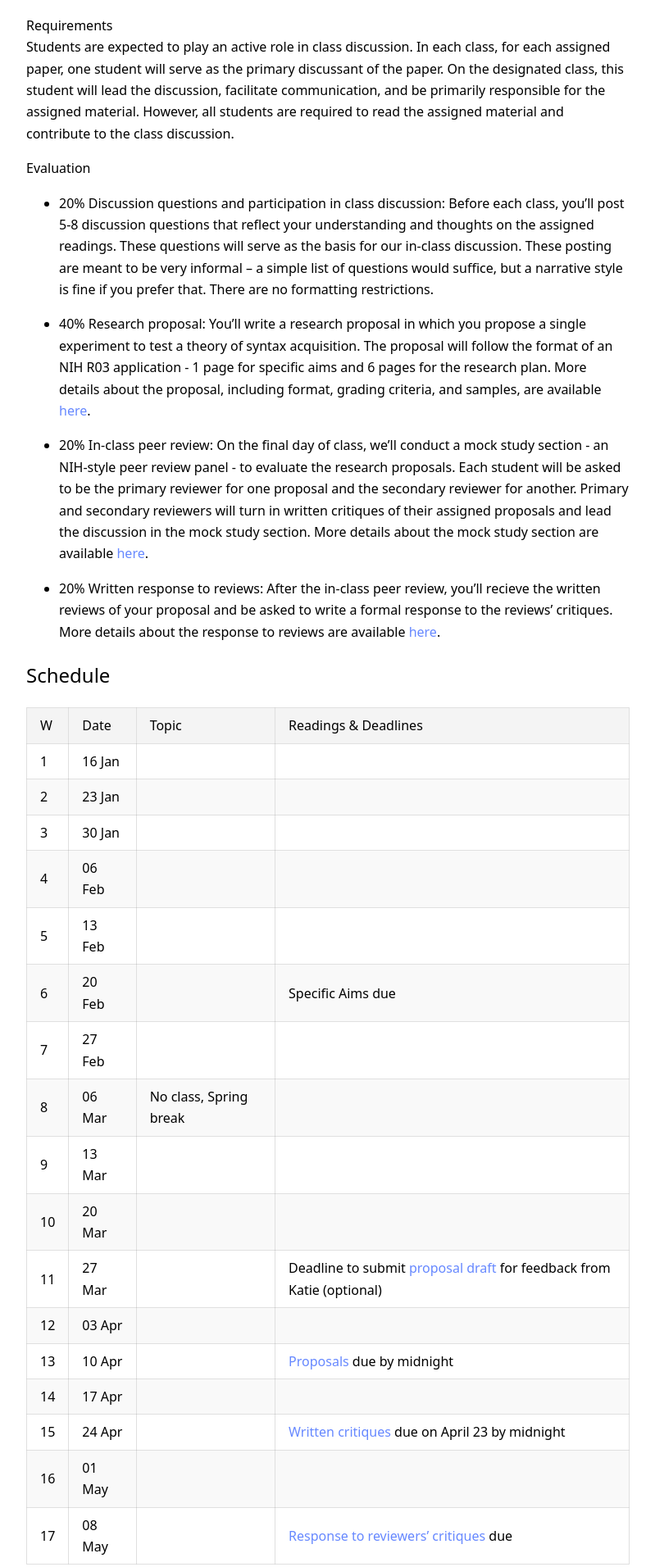
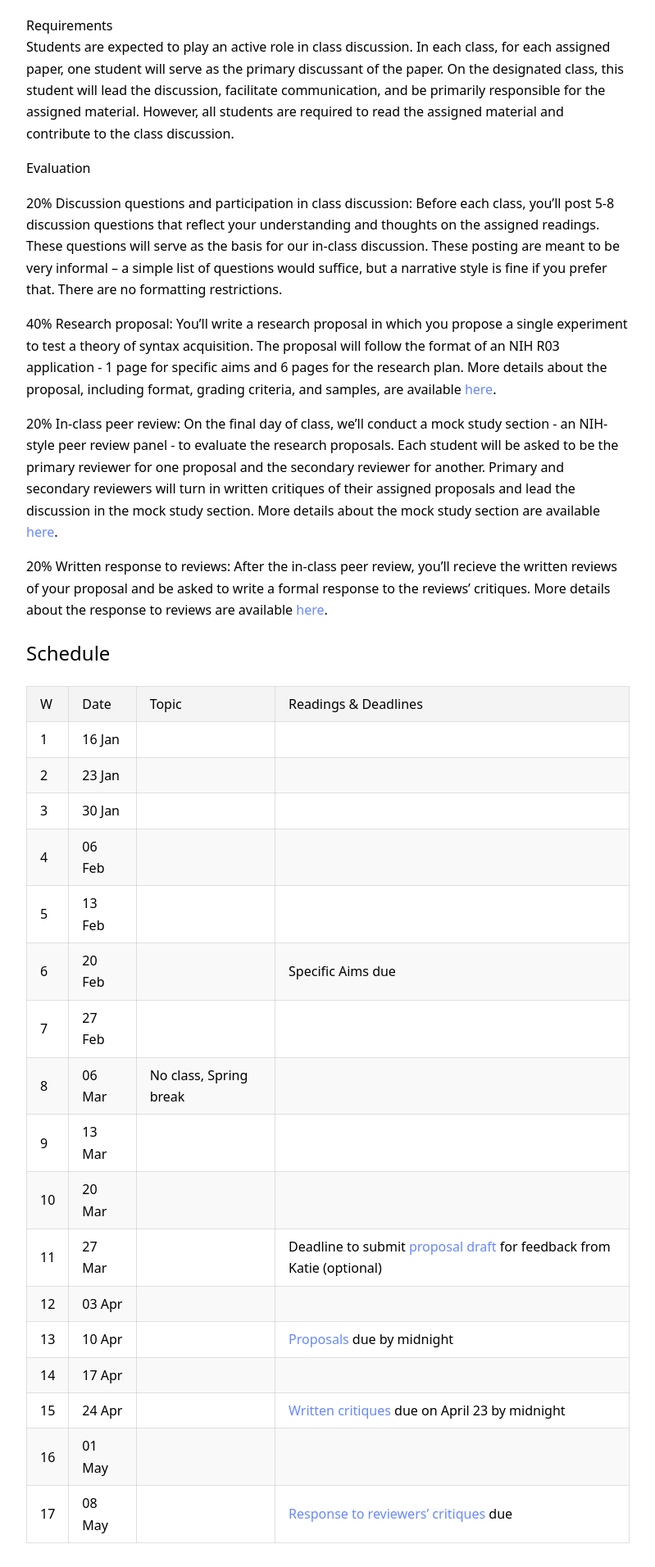
Before and after one commit to kschuler/ling001, a Jekyll site: the page built from index.md, in a window 1280 px wide. Shown: the part 594-2506 px from the top of the page at 82% size, without its empty margins (240-1039 px from the left). Built offline with Jekyll 4.4.1, drawn with Linux system fonts in a browser that asks for light colours.

```diff
--- a/index.md
+++ b/index.md
@@ -20,13 +20,13 @@ Students are expected to play an active role in class discussion. In each class,
 
 **Evaluation**
 
-* **20% Discussion questions and participation in class discussion**: Before each class, you'll post 5-8 discussion questions that reflect your understanding and thoughts on the assigned readings.  These questions will serve as the basis for our in-class discussion.  These posting are meant to be very informal – a simple list of questions would suffice, but a narrative style is fine if you prefer that.  There are no formatting restrictions.
+**20% Discussion questions and participation in class discussion**: Before each class, you'll post 5-8 discussion questions that reflect your understanding and thoughts on the assigned readings.  These questions will serve as the basis for our in-class discussion.  These posting are meant to be very informal – a simple list of questions would suffice, but a narrative style is fine if you prefer that.  There are no formatting restrictions.
 
-* **40% Research proposal**: You'll write a research proposal in which you propose a single experiment to test a theory of syntax acquisition.  The proposal will follow the format of an NIH R03 application - 1 page for specific aims and 6 pages for the research plan.  More details about the proposal, including format, grading criteria, and samples, are available [here](spring2019/research-proposal).
+**40% Research proposal**: You'll write a research proposal in which you propose a single experiment to test a theory of syntax acquisition.  The proposal will follow the format of an NIH R03 application - 1 page for specific aims and 6 pages for the research plan.  More details about the proposal, including format, grading criteria, and samples, are available [here](spring2019/research-proposal).
 
-* **20% In-class peer review**: On the final day of class, we'll conduct a mock study section - an NIH-style peer review panel - to evaluate the research proposals.   Each student will be asked to be the primary reviewer for one proposal and the secondary reviewer for another.  Primary and secondary reviewers will turn in written critiques of their assigned proposals and lead the discussion in the mock study section.  More details about the mock study section are available [here](spring2019/research-proposal#in-class-peer-review).
+**20% In-class peer review**: On the final day of class, we'll conduct a mock study section - an NIH-style peer review panel - to evaluate the research proposals.   Each student will be asked to be the primary reviewer for one proposal and the secondary reviewer for another.  Primary and secondary reviewers will turn in written critiques of their assigned proposals and lead the discussion in the mock study section.  More details about the mock study section are available [here](spring2019/research-proposal#in-class-peer-review).
 
-* **20% Written response to reviews**: After the in-class peer review, you'll recieve the written reviews of your proposal and  be asked to write a formal response to the reviews’ critiques. More details about the response to reviews are available [here](spring2019/research-proposal#written-response-to-reviews).
+**20% Written response to reviews**: After the in-class peer review, you'll recieve the written reviews of your proposal and  be asked to write a formal response to the reviews’ critiques. More details about the response to reviews are available [here](spring2019/research-proposal#written-response-to-reviews).
 
 ## Schedule
 
```
